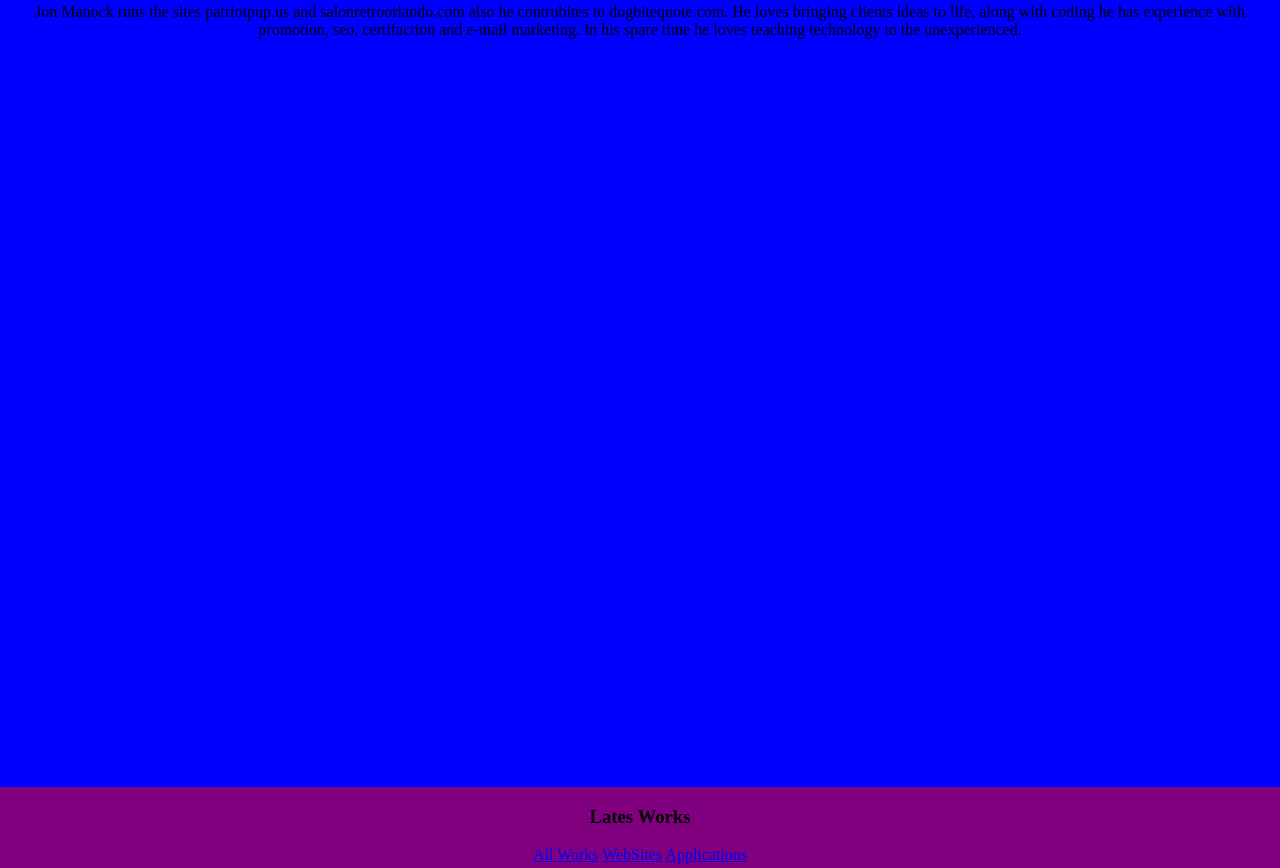
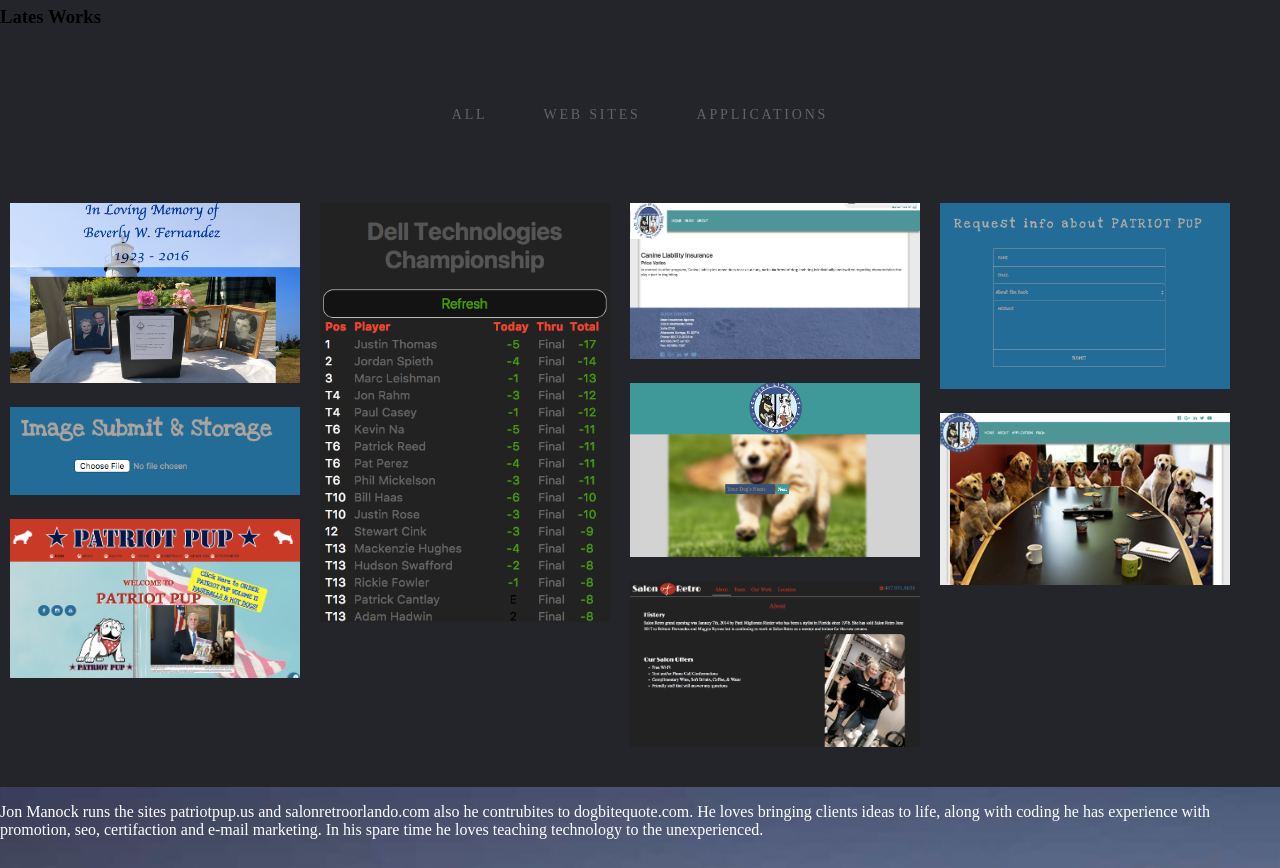
Before and after one commit to jmanock/site, a website: page app/index.html in a window 1280 px wide. Shown: the part 813-1681 px from the top of the page. Drawn offline with nearby package versions, Linux system fonts and the light colour scheme; files that its build step writes are made by us from their sources; a web font is replaced by a local one.

Commit message:
finally got works to work

```diff
--- a/app/index.html
+++ b/app/index.html
@@ -20,6 +20,7 @@
 
     <!-- build:js scripts/vendor/modernizr.js -->
     <script src="/bower_components/modernizr/modernizr.js"></script>
+
     <!-- endbuild -->
   </head>
   <body>
@@ -33,8 +34,8 @@
           <label for='navigation' class='menu-btn'></label>
           <nav>
             <ul>
+              <li><a href='#'>Works</a></li>
               <li><a href='#'>About</a></li>
-              <li><a href='#'>Works</a></li>
               <li><a href='#'>Contact</a></li>
             </ul>
           </nav>
@@ -42,6 +43,47 @@
         <span class='site-title'>Jon</span>
         <span class='title'>Front-End Developer</span>
       </header>
+
+      <section id='works'>
+        <h3>Lates Works</h3>
+        <div class='filters filter-button-group'>
+          <ul><h4>
+            <li class='active' data-filter='*'>All</li>
+            <li data-filter='.website'>Web Sites</li>
+            <li data-filter='.app'>Applications</li>
+          </h4></ul>
+        </div>
+
+        <div class='content grid'>
+          <div class='single-content website grid-item'>
+            <img src='images/ssbev.png' alt='' class='image'>
+          </div>
+          <div class='single-content app grid-item'>
+            <img src='images/sspga.png' alt='' class='image'>
+          </div>
+          <div class='single-content website grid-item'>
+            <img src='images/ssci.png' alt='' class='image'>
+          </div>
+          <div class='single-content app grid-item'>
+            <img src='images/ssemail.png' alt='' class='image'>
+          </div>
+          <div class='single-content website grid-item'>
+            <img src='images/ssdbf.png' alt='' class='image'>
+          </div>
+          <div class='single-content app grid-item'>
+            <img src='images/ssimage.png' alt='' class='image'>
+          </div>
+          <div class='single-content website grid-item'>
+            <img src='images/ssfido.png' alt='' class='image'>
+          </div>
+          <div class='single-content website grid-item'>
+            <img src='images/sspp.png' alt='' class='image'>
+          </div>
+          <div class='single-content website grid-item'>
+            <img src='images/sssr.png' alt='' class='image'>
+          </div>
+        </div>
+      </section>
 
       <section id='about'>
         <div class='text'>
@@ -51,27 +93,6 @@
         </div>
       </section>
 
-      <section id='works'>
-        <h3>Lates Works</h3>
-        <div class=''>
-          <a href='#'>All Works</a>
-          <a href='#'>WebSites</a>
-          <a href='#'>Applications</a>
-        </div>
-        <!-- <div class=''>
-          <img src='images/ssbev.png' alt=''>
-          <img src='images/ssci.png' alt=''>
-          <img src='images/ssdbf.png' alt=''>
-          <img src='images/ssfido.png' alt=''>
-          <img src='images/sspp.png' alt=''>
-          <img src='images/sssr.png' alt=''>
-        </div>
-        <div class=''>
-          <img src='images/sspga.png' alt=''>
-          <img src='images/ssemail.png' alt=''>
-          <img src='images/ssimage.png' alt=''>
-        </div> -->
-      </section>
       <section id='contact'>
         <h3>Let's Build Something Together.</h3>
         <p>Email: JonManock@gmail.com</p>
@@ -92,6 +113,7 @@
     <!-- bower:js -->
     <script src="/bower_components/jquery/dist/jquery.js"></script>
     <script src="/bower_components/modernizr/modernizr.js"></script>
+    <script src="https://unpkg.com/isotope-layout@3/dist/isotope.pkgd.min.js"></script>
     <!-- endbower -->
     <!-- endbuild -->
 
--- a/app/scripts/main.js
+++ b/app/scripts/main.js
@@ -19,5 +19,13 @@
       $('.menu-btn').addClass('active');
     }
   });/* End `Click` */
-
+  $('.grid').isotope({
+    itemSelector:'.grid-item',
+  });
+  $('.filter-button-group').on('click','li', function(){
+    var filterValue = $(this).attr('data-filter');
+    $('.grid').isotope({filter:filterValue});
+    $('.filter-button-group li').removeClass('active');
+    $(this).addClass('active');
+  });
 });/* End `Ready` */
--- a/app/styles/main.css
+++ b/app/styles/main.css
@@ -7,8 +7,8 @@
   display:grid;
   grid-template-areas:
   'header header header header header header'
+  'works works works works works works'
   'about about about about about about'
-  'works works works works works works'
   'contact contact contact contact contact contact'
   'footer footer footer footer footer footer';
   grid-template-rows:100vh 100vh 100vh 100vh 100px;
@@ -149,13 +149,63 @@
 }
 #about{
   grid-area:about;
-  text-align:center;
-  background-color:blue;
+  background-image:url('../images/random-image3.jpg');
+  background-size:cover;
+  background-attachment:fixed;
+  background-position:center;
+  background-repeat:no-repeat;
+  height:100vh;
+  width:100%;
+  color:#fff;
 }
 #works{
   grid-area:works;
-  background-color:purple;
+  background-color:#24252a;
+}
+.image:hover{
+  opacity:.3;
+}
+h4{
+  color:grey;
+  font-size:24px;
+  font-weight:400;
+}
+.content{
+  width:100%;
+  margin:0 auto;
+  padding:0px;
   text-align:center;
+}
+.single-content img{
+  width:290px;
+  height:100%;
+  margin:10px;
+}
+.filters{
+  width:100%;
+  text-align:center;
+}
+ul{
+  list-style:none;
+  padding:20px 0;
+}
+li{
+  display:inline;
+  padding:10px 25px;
+  font-size:14px;
+  color:#636363;
+  font-weight:400;
+  cursor:pointer;
+  text-transform:uppercase;
+  letter-spacing:.2em;
+}
+li:hover{
+  color:#a6a6a6;
+}
+li:active{
+  color:#ccc;
+  border:1px solid #ccc;
+  border-radius:15px;
 }
 #contact{
   grid-area:contact;
```
